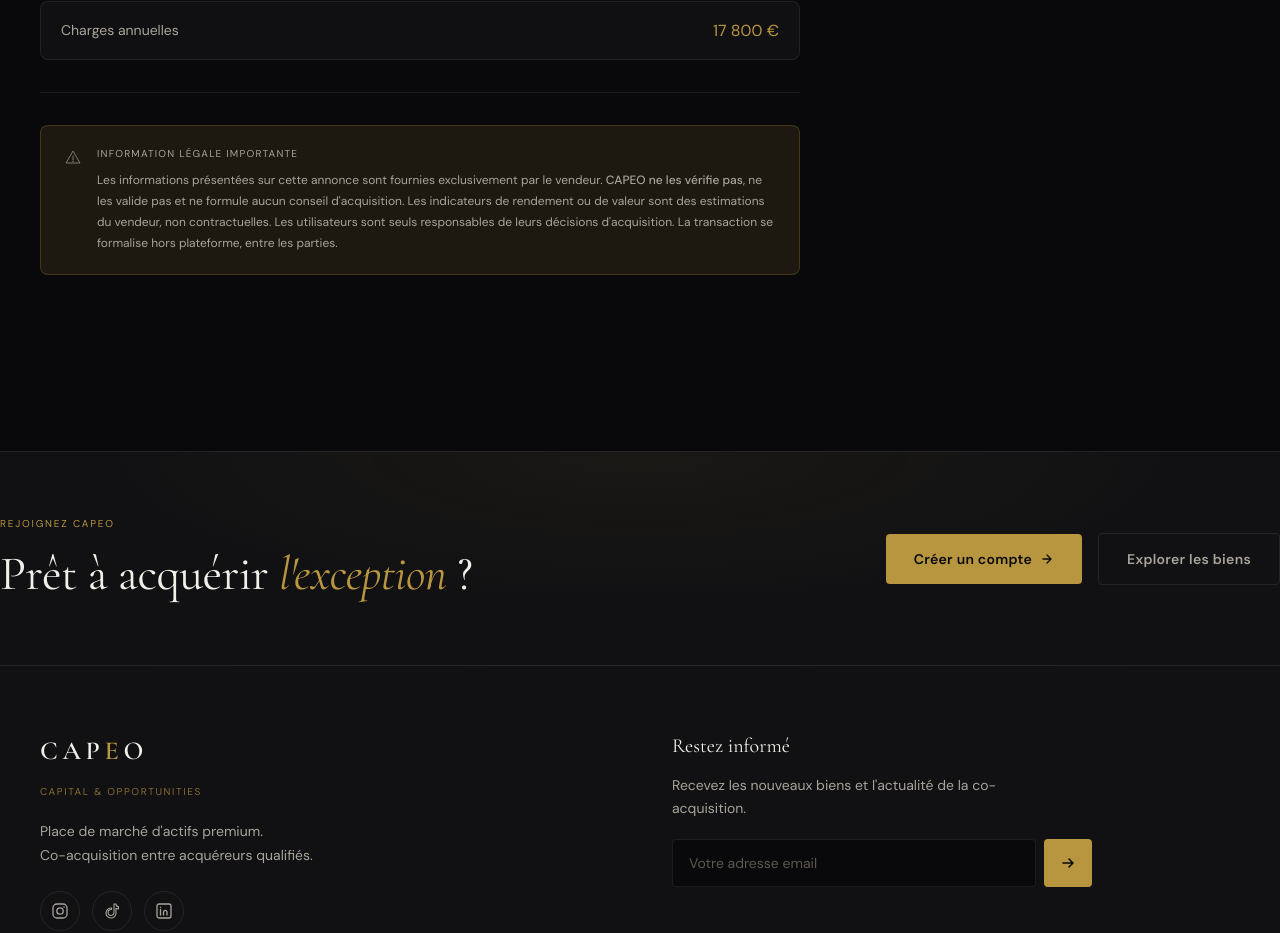
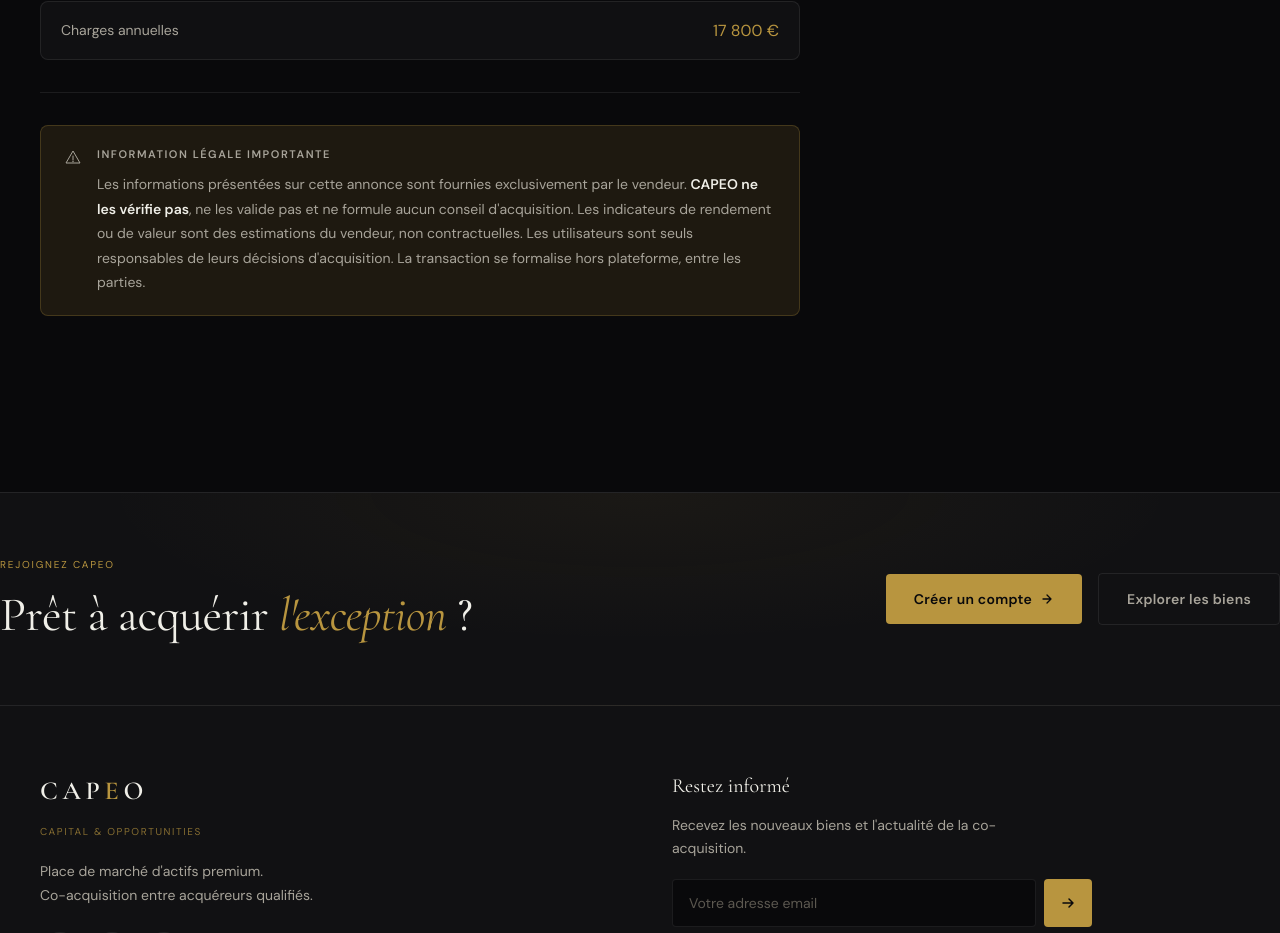
Before and after one commit to devcapeo/CAPEO, a React (Vite) app: page /actifs/1 in a window 1280 px wide. Shown: the part 1394-2327 px from the top of the page. Built offline with nearby package versions, Linux system fonts and the light colour scheme.

Commit message:
Update ActifDisclaimer.css

```diff
--- a/src/components/annonces/ActifDisclaimer/ActifDisclaimer.css
+++ b/src/components/annonces/ActifDisclaimer/ActifDisclaimer.css
@@ -16,29 +16,27 @@
 .actif-disclaimer__icon {
   flex-shrink: 0;
   color: var(--gold);
-    opacity: 0.7;
   margin-top: 2px;
 }
 
-  .actif-disclaimer__content {}
-
 .actif-disclaimer__title {
-    font-family: var(--font-mono);
-    font-size: 10px;
-    letter-spacing: 0.12em;
+  font-family: var(--font-sans);
+  font-size: 11px;
+  letter-spacing: 0.14em;
   text-transform: uppercase;
+  font-weight: 600;
   color: var(--gold);
   margin-bottom: var(--space-2);
 }
 
 .actif-disclaimer__text {
-    font-size: var(--text-xs);
-    font-weight: 300;
-    color: var(--text-dim);
+  font-size: var(--text-sm);
+  font-weight: 400;
+  color: var(--text-muted);
   line-height: 1.75;
 }
 
 .actif-disclaimer__text strong {
-    color: var(--text-muted);
-    font-weight: 500;
+  color: var(--text);
+  font-weight: 600;
 }
```
Lines whose indentation alone changed are shown as unchanged.
